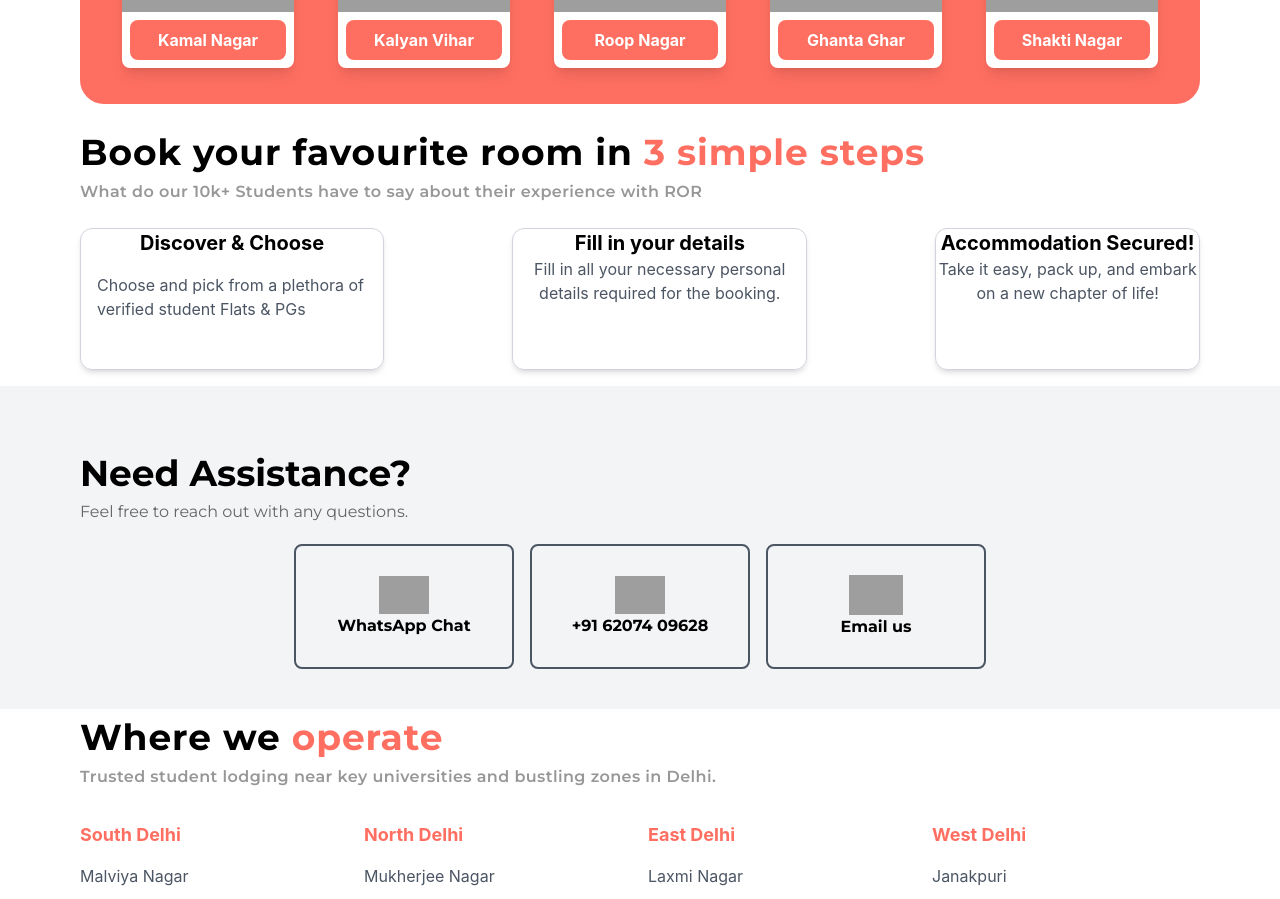
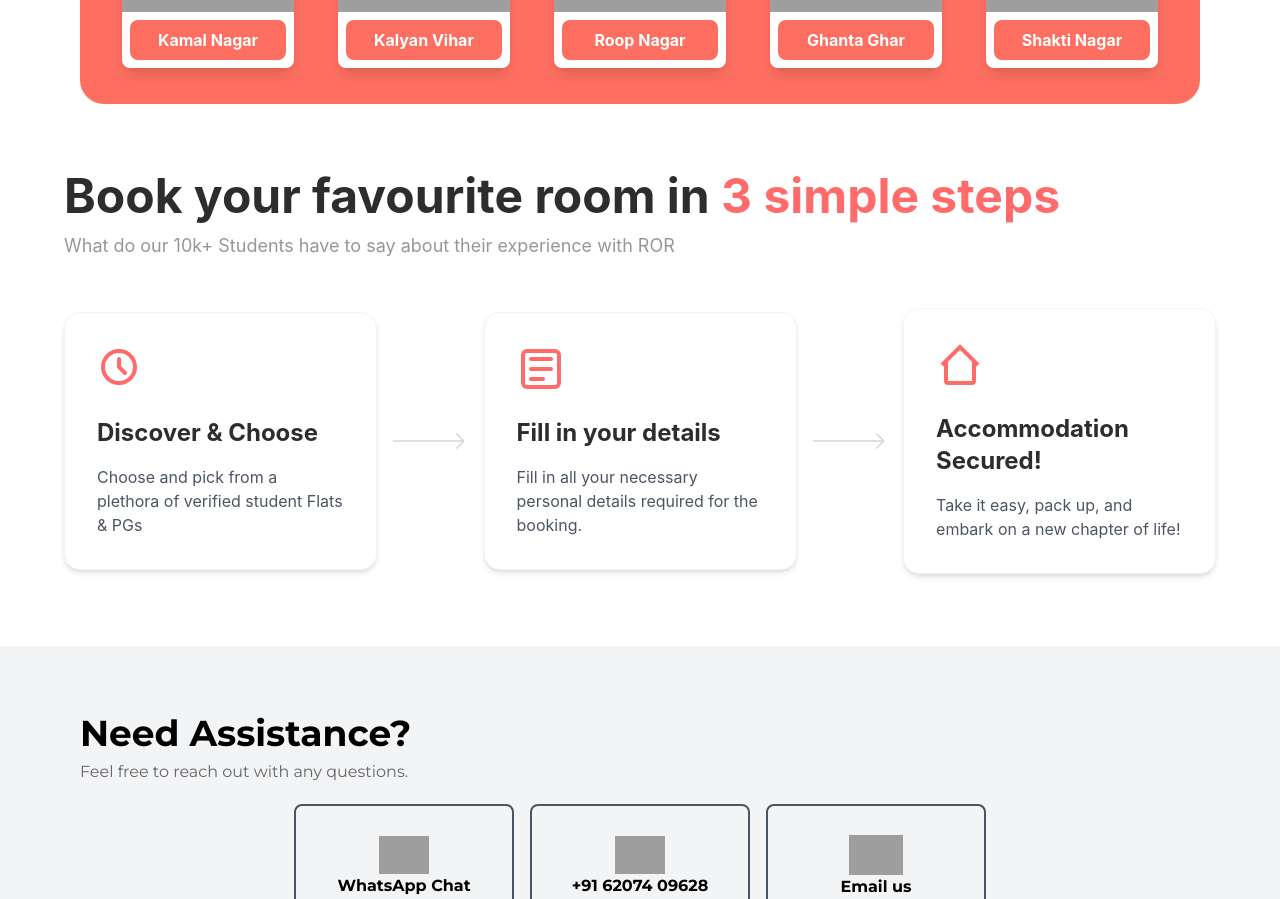
Before and after one commit to prathamhanda/RoomsonRent, a React (Vite) app: page / in a window 1280 px wide. Shown: the part 4500-5399 px from the top of the page. Built offline with nearby package versions, Linux system fonts and the light colour scheme; grey boxes are pictures that could not be loaded.

Commit message:
Book fav room desgined

```diff
--- a/src/App.jsx
+++ b/src/App.jsx
@@ -436,26 +436,65 @@ function App() {
         <GallerySection title="South Campus" items={galleryItemsSouth} />
         <GallerySection title="Off Campus" items={galleryItemsOff} />
 
-        <h1 className='text-black px-5 md:px-20 py-2 text-3xl md:text-4xl font-montserrat font-bold tracking-wide'>Book your favourite room in <span className='text-[#FE6F61]'>3 simple steps</span></h1>
+        <div className="container mx-auto px-4 md:px-8 lg:px-16 py-12">
+        <h1 className='text-[#2D2D2D] text-4xl md:text-5xl font-bold mb-3'>Book your favourite room in <span className='text-[#FF6B6B]'>3 simple steps</span></h1>
+        <p className='text-[#979797] text-lg mb-12'>What do our 10k+ Students have to say about their experience with ROR</p>
 
-        <h1 className='text-[#979797] px-5 md:px-20 text-[16px] tracking-wide font-semibold font-montserrat'>What do our 10k+ Students have to say about their experience with ROR</h1>
+        <div className="flex flex-col md:flex-row items-center justify-between gap-4 relative">
+          {/* Step 1 */}
+          <div className="w-full md:w-1/3 bg-white rounded-2xl p-8 shadow-md border border-gray-100">
+            <div className="mb-6">
+              <svg className="w-12 h-12 text-[#FF6B6B]" viewBox="0 0 24 24" fill="none" xmlns="http://www.w3.org/2000/svg">
+                <circle cx="11" cy="11" r="8" stroke="currentColor" strokeWidth="2"/>
+                <path d="M11 7V11L14 14" stroke="currentColor" strokeWidth="2" strokeLinecap="round"/>
+              </svg>
+            </div>
+            <h2 className="text-2xl font-bold text-[#2D2D2D] mb-4">Discover & Choose</h2>
+            <p className="text-gray-600">Choose and pick from a plethora of verified student Flats & PGs</p>
+          </div>
+
+          {/* Arrow 1 */}
+          <div className="hidden md:block w-24">
+            <svg className="w-full text-gray-300" height="24" viewBox="0 0 100 24" fill="none" xmlns="http://www.w3.org/2000/svg">
+              <path d="M0 12H95M95 12L85 2M95 12L85 22" stroke="currentColor" strokeWidth="2"/>
+            </svg>
+          </div>
+
+          {/* Step 2 */}
+          <div className="w-full md:w-1/3 bg-white rounded-2xl p-8 shadow-md border border-gray-100">
+            <div className="mb-6">
+              <svg className="w-12 h-12 text-[#FF6B6B]" viewBox="0 0 24 24" fill="none" xmlns="http://www.w3.org/2000/svg">
+                <path d="M19 3H5C3.89543 3 3 3.89543 3 5V19C3 20.1046 3.89543 21 5 21H19C20.1046 21 21 20.1046 21 19V5C21 3.89543 20.1046 3 19 3Z" stroke="currentColor" strokeWidth="2"/>
+                <path d="M7 7H17M7 12H17M7 17H13" stroke="currentColor" strokeWidth="2" strokeLinecap="round"/>
+              </svg>
+            </div>
+            <h2 className="text-2xl font-bold text-[#2D2D2D] mb-4">Fill in your details</h2>
+            <p className="text-gray-600">Fill in all your necessary personal details required for the booking.</p>
+          </div>
+
+          {/* Arrow 2 */}
+          <div className="hidden md:block w-24">
+            <svg className="w-full text-gray-300" height="24" viewBox="0 0 100 24" fill="none" xmlns="http://www.w3.org/2000/svg">
+              <path d="M0 12H95M95 12L85 2M95 12L85 22" stroke="currentColor" strokeWidth="2"/>
+            </svg>
+          </div>
+
+          {/* Step 3 */}
+          <div className="w-full md:w-1/3 bg-white rounded-2xl p-8 shadow-md border border-gray-100">
+            <div className="mb-6">
+              <svg className="w-12 h-12 text-[#FF6B6B]" viewBox="0 0 24 24" fill="none" xmlns="http://www.w3.org/2000/svg">
+                <path d="M3 12L5 10M5 10L12 3L19 10M19 10L21 12M19 10V20C19 20.5523 18.5523 21 18 21H6C5.44772 21 5 20.5523 5 20V10" stroke="currentColor" strokeWidth="2"/>
+              </svg>
+            </div>
+            <h2 className="text-2xl font-bold text-[#2D2D2D] mb-4">Accommodation Secured!</h2>
+            <p className="text-gray-600">Take it easy, pack up, and embark on a new chapter of life!</p>
+          </div>
+        </div>
+      </div>
 
         {/* New Divs Section */}
         <div className="py-6">
-          <div className="flex flex-col md:flex-row gap-32 px-20 mb-4 justify-between items-center ">
-            <div className="flex flex-col items-center text-center h-[142px] rounded-xl shadow-md border border-gray-300 ">
-              <h2 className="text-xl font-bold text-black">Discover & Choose</h2>
-              <p className="text-gray-600 text-left p-4">Choose and pick from a plethora of verified student Flats & PGs</p>
-            </div>
-            <div className="flex flex-col items-center text-center h-[142px] rounded-xl shadow-md border border-gray-300">
-              <h2 className="text-xl font-bold text-black">Fill in your details</h2>
-              <p className="text-gray-600">Fill in all your necessary personal details required for the booking.</p>
-            </div>
-            <div className="flex flex-col items-center text-center h-[142px] rounded-xl shadow-md border border-gray-300">
-              <h2 className="text-xl font-bold text-black">Accommodation Secured!</h2>
-              <p className="text-gray-600">Take it easy, pack up, and embark on a new chapter of life!</p>
-            </div>
-          </div>
+
 
           <div className="text-center bg-gray-100 flex flex-wrap items-center font-montserrat py-10">
             <div className='text-black flex flex-col p-5 px-20 w-full md:w-1/2 text-left'>
```
